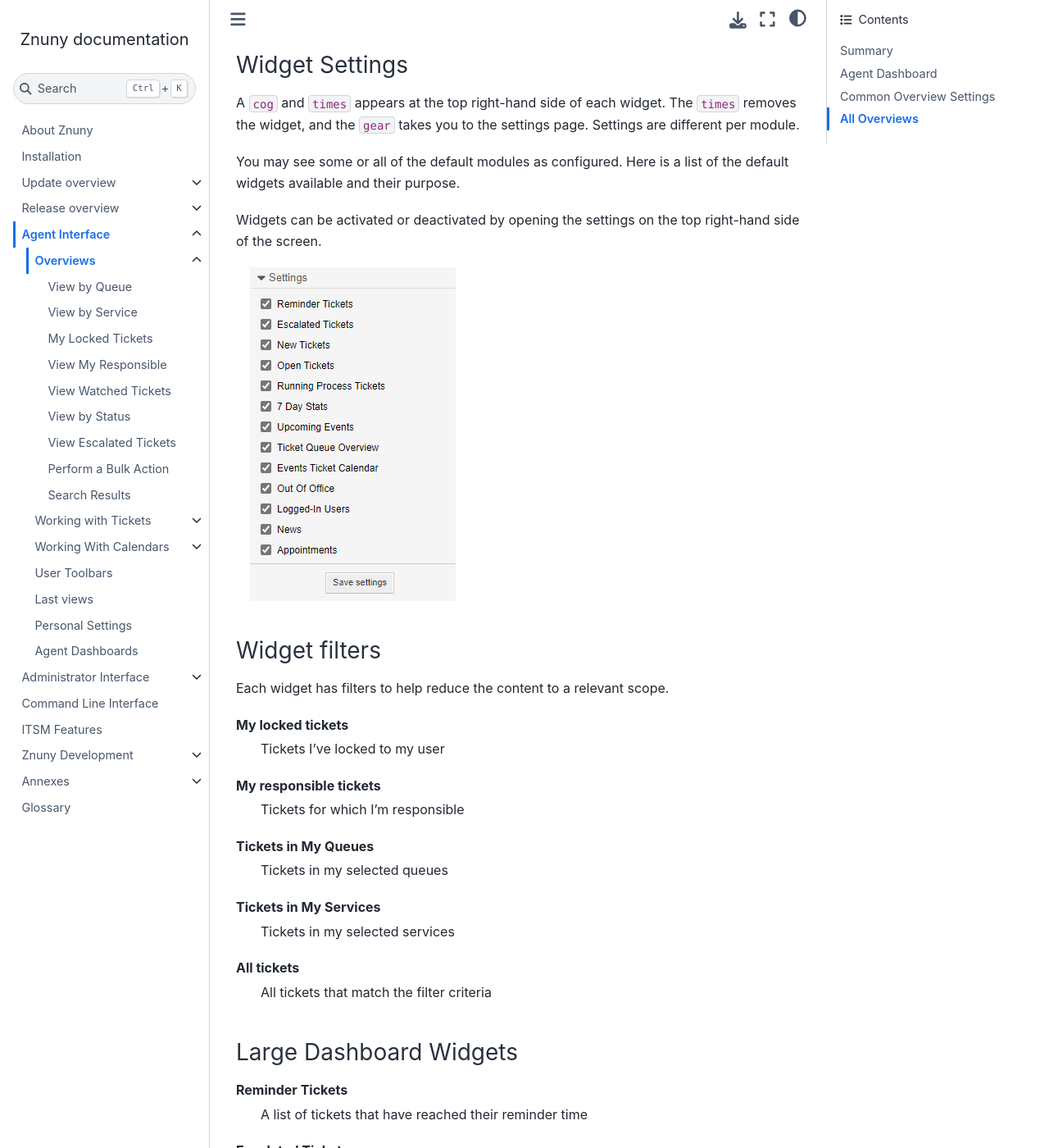
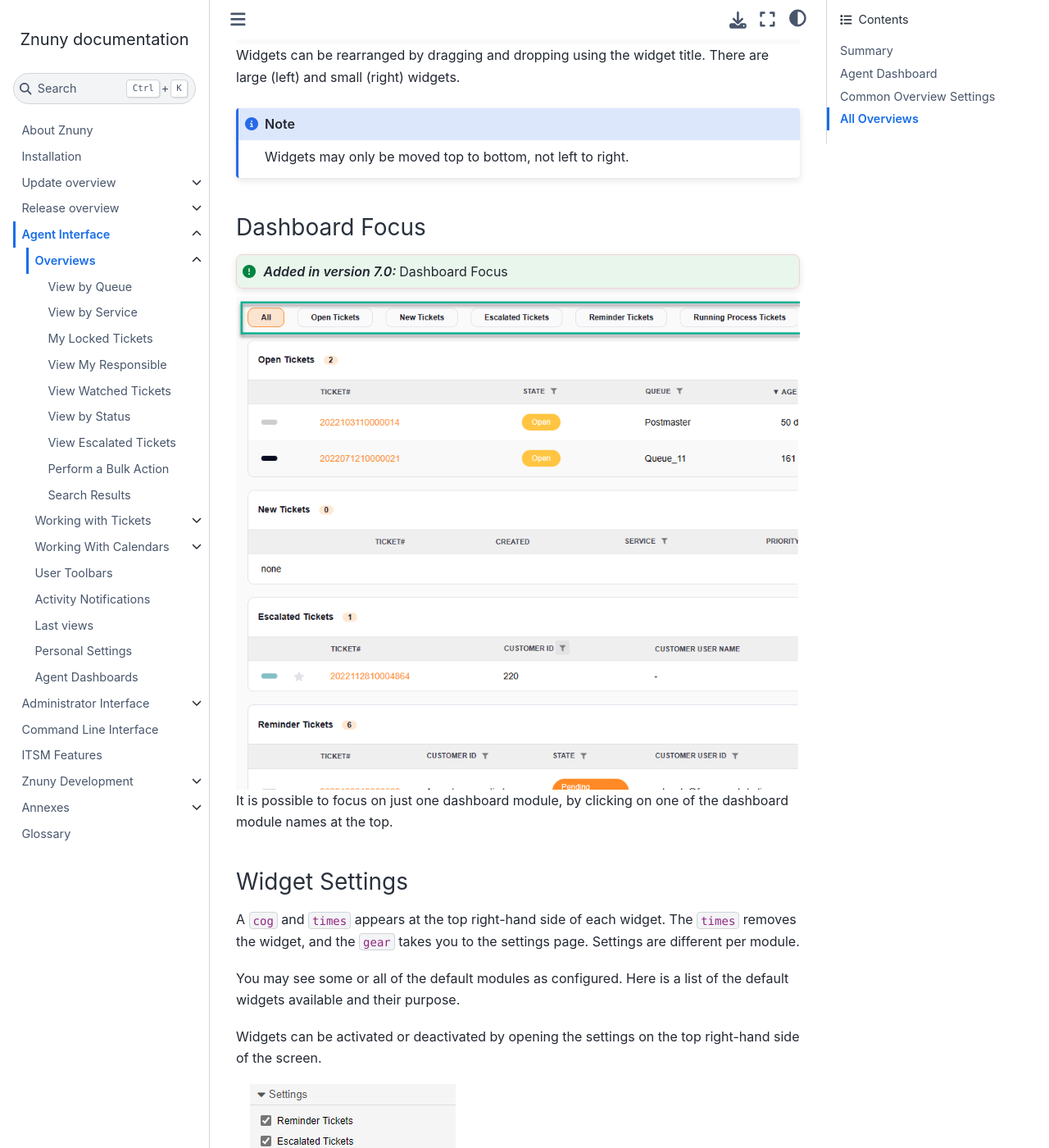
Before and after one commit to znuny/manual, a Sphinx documentation site: the page built from source/agentinterface/overviews/index.rst, in a window 1280 px wide and 1400 px high, scrolled down 1407 px. Shown: the whole window at 82% size. Built offline with Sphinx 7.4.7 and the Sphinx Book theme 1.1.4, drawn with Linux system fonts in a browser that asks for light colours; cross-references to code outside the pages are shown as plain code.

Commit message:
Added activity menu and toolbar update.

```diff
--- a/source/agentinterface/index.rst
+++ b/source/agentinterface/index.rst
@@ -47,6 +47,7 @@
    :maxdepth: 3
 
    toolbars/index
+   activitymenu/index
 
 Special Views:
 
--- a/source/agentinterface/overviews/index.rst
+++ b/source/agentinterface/overviews/index.rst
@@ -21,6 +21,20 @@
 .. note::
 
     Widgets may only be moved top to bottom, not left to right.
+
+Dashboard Focus
+===============
+
+.. versionadded:: 7.0
+   Dashboard Focus
+
+
+.. image:: images/dashlet_focus.png
+   :alt:  Dashboard Buttons Image
+
+
+It is possible to focus on just one dashboard module, by clicking on one of the dashboard module names at the top.
+
 
 Widget Settings
 ===============
@@ -119,7 +133,6 @@
 .. image:: images/view_settings.gif
     :alt: Animated Settings Image
 
-
 All Overviews
 *************
 
--- a/source/agentinterface/toolbars/index.rst
+++ b/source/agentinterface/toolbars/index.rst
@@ -11,7 +11,7 @@
 
     Toolbars can also be included in many add-on features like FAQ or ITSM packages.
 
-.. image:: imags/user_toolbars.png
+.. image:: images/user_toolbars.png
    :alt:  Toolbar image
 
 
```
Also changed, not shown: source/agentinterface/activitymenu/index.rst (added, +17 -0 lines), source/agentinterface/activitymenu/images/activity_menu.png (added), source/agentinterface/overviews/images/dashlet_focus.png (added), source/agentinterface/overviews/images/full_dashboard.png.
